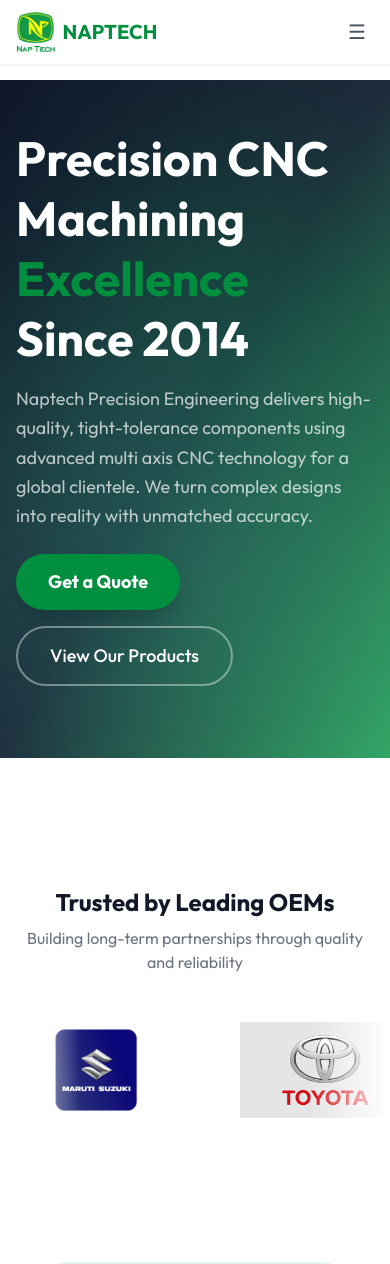
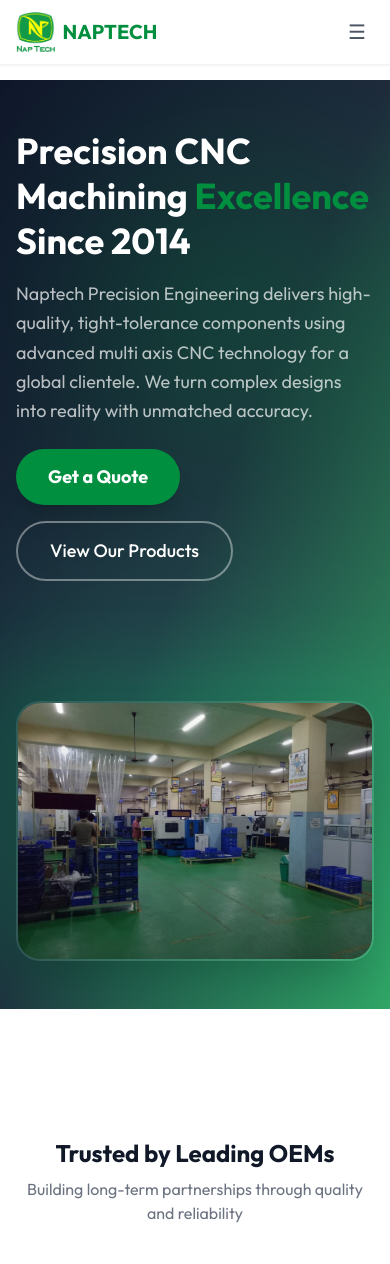
Before and after one commit to priyanshh23/naptech-site, a React (Vite) app: page / in a window 390 px wide. Shown: the top 1264 px of the page. Built offline with nearby package versions, Linux system fonts and the light colour scheme.

Commit message:
fix: mobile responsiveness and contact form file limit

```diff
--- a/src/pages/Contact.tsx
+++ b/src/pages/Contact.tsx
@@ -19,6 +19,9 @@
     const [errorMessage, setErrorMessage] = useState('');
     const [fileNames, setFileNames] = useState<string[]>([]);
 
+    // Vercel Serverless Function Limit (4.5MB Payload) -> Safe limit 4MB for files
+    const MAX_TOTAL_SIZE = 4 * 1024 * 1024; // 4MB
+
     useEffect(() => {
         if (hash) {
             const element = document.getElementById(hash.replace('#', ''));
@@ -33,6 +36,23 @@
     const handleFileChange = async (e: React.ChangeEvent<HTMLInputElement>) => {
         if (e.target.files && e.target.files.length > 0) {
             const files = Array.from(e.target.files);
+
+            // Check Total Size
+            const totalSize = files.reduce((acc, file) => acc + file.size, 0);
+            if (totalSize > MAX_TOTAL_SIZE) {
+                setErrorMessage(`Total file size exceeds 4MB. Your files are ${(totalSize / (1024 * 1024)).toFixed(2)}MB.`);
+                setStatus('error');
+                // Clear the input
+                e.target.value = '';
+                return;
+            }
+
+            // Clear previous errors if size is okay
+            if (status === 'error') {
+                setStatus('idle');
+                setErrorMessage('');
+            }
+
             const names = files.map(f => f.name);
             setFileNames(names);
 
@@ -149,7 +169,7 @@
 
                         {/* Left Column - Form */}
                         <div className="lg:col-span-3">
-                            <div className="bg-white rounded-3xl shadow-xl border border-slate-100 p-10">
+                            <div className="bg-white rounded-3xl shadow-xl border border-slate-100 p-6 md:p-10">
                                 <div className="flex items-center gap-3 mb-2">
                                     <span className="w-10 h-10 bg-primary rounded-xl flex items-center justify-center text-white text-lg">📝</span>
                                     <h2 className="text-2xl font-bold text-slate-800">Request a Quote</h2>
--- a/src/pages/Home.tsx
+++ b/src/pages/Home.tsx
@@ -53,7 +53,7 @@
                     <div className="grid lg:grid-cols-2 gap-12 items-center">
                         {/* Left Content */}
                         <div>
-                            <h1 className="text-5xl md:text-7xl font-bold mb-4 leading-tight text-white">
+                            <h1 className="text-4xl md:text-7xl font-bold mb-4 leading-tight text-white">
                                 Precision CNC<br />
                                 Machining <span className="text-primary">Excellence</span><br />
                                 Since 2014
@@ -78,13 +78,13 @@
                         </div>
 
                         {/* Right - Hero Image */}
-                        <div className="relative hidden lg:block">
+                        <div className="relative mt-12 lg:mt-0">
                             <div className="absolute -inset-6 bg-gradient-to-r from-primary/50 to-emerald-500/50 rounded-3xl blur-2xl opacity-40"></div>
                             <div className="relative rounded-3xl overflow-hidden shadow-2xl border-2 border-white/10">
                                 <img
                                     src="/hero-factory.jpg"
                                     alt="Naptech Precision Engineering Manufacturing Floor"
-                                    className="w-full h-[400px] object-cover"
+                                    className="w-full h-64 md:h-[400px] object-cover"
                                 />
                                 <div className="absolute inset-0 bg-gradient-to-t from-slate-900/40 to-transparent"></div>
                             </div>
```
